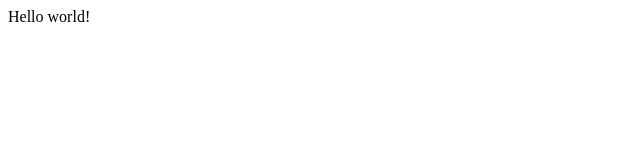
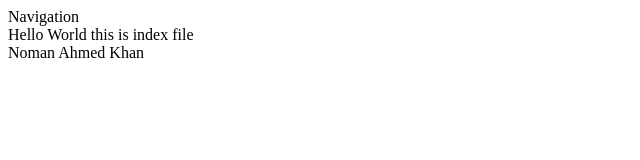
Before and after one commit to TheNomanAhmed/gatsby-snipcart, a Gatsby site: page / in a window 1280 px wide. Shown: the whole page, without its empty margins (0-640 px from the left). Built offline with nearby package versions, Linux system fonts and the light colour scheme; Gatsby itself is replaced by a stand-in of ours.

Commit message:
wip: Added Layout Header and footer

```diff
--- /dev/null
+++ b/src/components/Footer.js
@@ -0,0 +1,7 @@
+import React from "react"
+
+const Footer = () => {
+  return <footer>Noman Ahmed Khan</footer>
+}
+
+export default Footer
--- /dev/null
+++ b/src/components/Header.js
@@ -0,0 +1,11 @@
+import React from "react"
+
+const Header = () => {
+  return (
+    <header>
+      <nav>Navigation</nav>
+    </header>
+  )
+}
+
+export default Header
--- /dev/null
+++ b/src/components/Layout.js
@@ -0,0 +1,16 @@
+import React from "react"
+import Header from "./Header"
+import Footer from "./Footer"
+const Layout = ({ children }) => {
+  return (
+    <>
+      <div>
+        <Header />
+        <main>{children}</main>
+        <Footer />
+      </div>
+    </>
+  )
+}
+
+export default Layout
--- a/src/pages/index.js
+++ b/src/pages/index.js
@@ -1,5 +1,6 @@
 import React from "react"
-
+import { Link } from "gatsby"
+import Layout from "../components/Layout"
 export default function Home() {
-  return <div>Hello world!</div>
+  return <Layout>Hello World this is index file</Layout>
 }
```
Also changed, not shown: src/pages/about.js (added).
